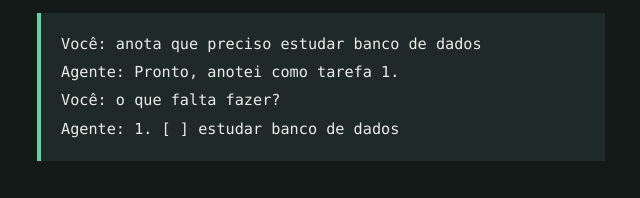
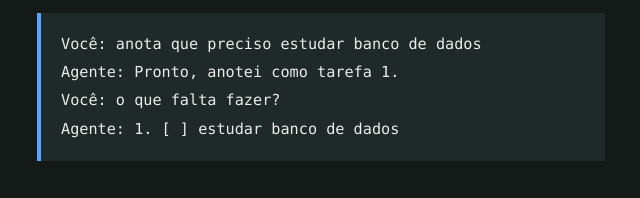
Before and after one commit to Gamask007/agente-ia-simples., a plain HTML site: page site/index.html in a window 1280 px wide. Shown: the part 321-519 px from the top of the page, 319-959 px from the left. Drawn offline with Linux system fonts and the dark colour scheme.

Commit message:
Change highlight color variables in index.html

```diff
--- a/site/index.html
+++ b/site/index.html
@@ -9,7 +9,7 @@
     --fundo: #f6f7f4;
     --texto: #1c2321;
     --suave: #5a6662;
-    --destaque: #0b6e4f;
+    --destaque: #0969da;
     --bloco: #e6ebe7;
   }
   @media (prefers-color-scheme: dark) {
@@ -17,7 +17,7 @@
       --fundo: #141a18;
       --texto: #e8ede9;
       --suave: #9aa8a2;
-      --destaque: #5fd3a6;
+      --destaque: #58a6ff;
       --bloco: #1f2927;
     }
   }
```
